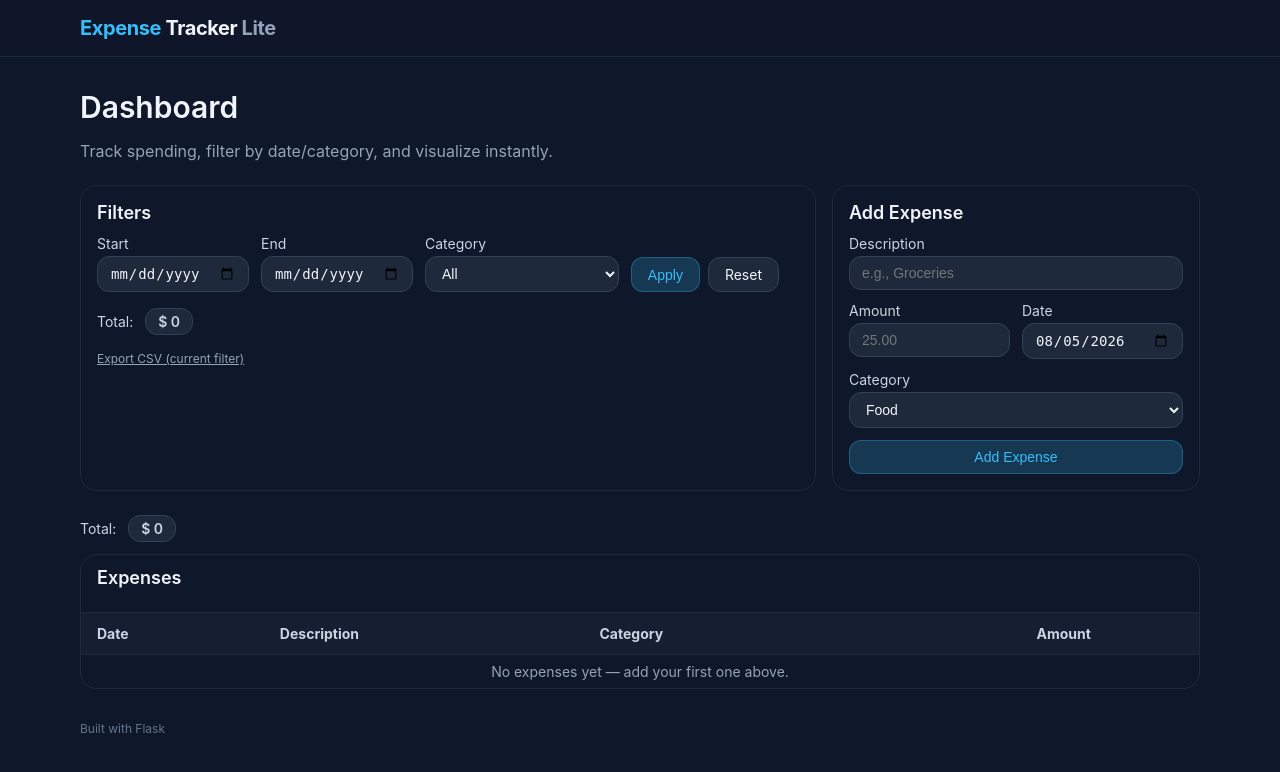
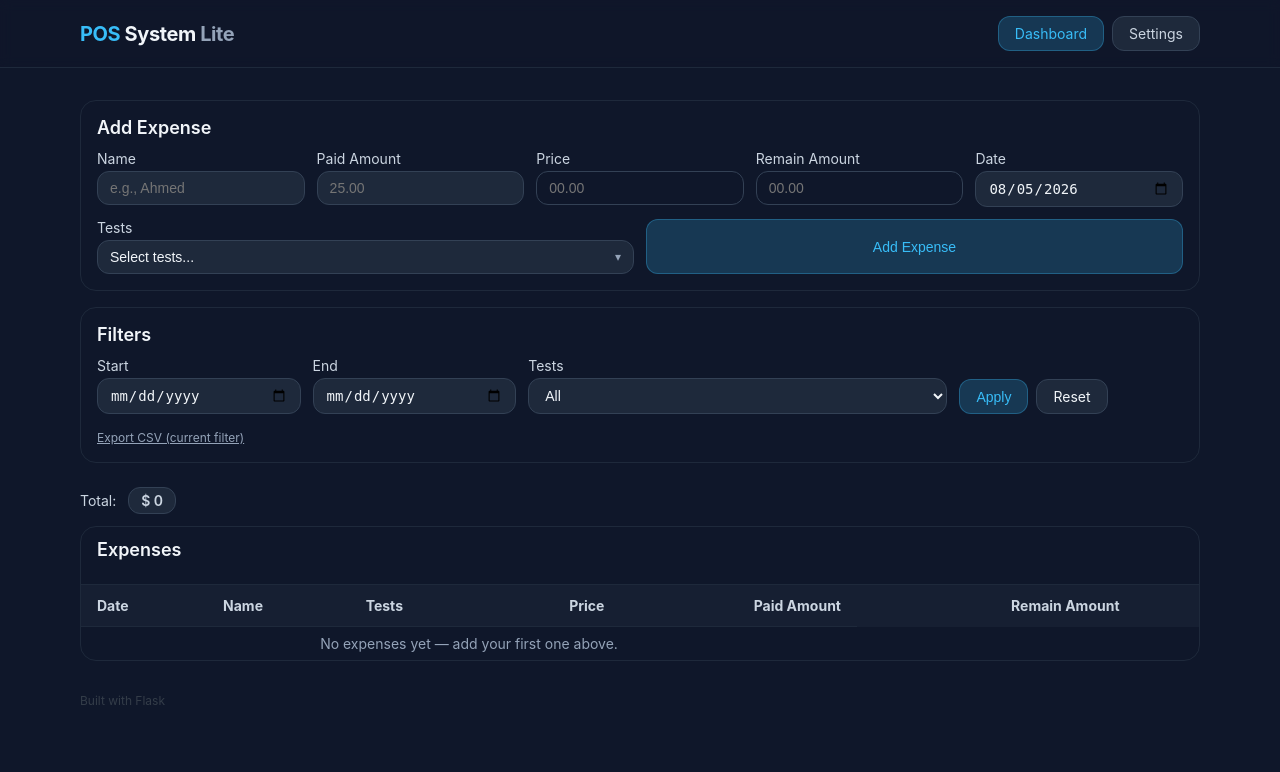
Before and after one commit to MahmoudAlQataa/Simple-POS-System, a Flask app: page / in a window 1280 px wide. Shown: the top 772 px of the page. Run offline with Flask 3, Linux system fonts and the light colour scheme.

Commit message:
Edit: rebuild some features, and ui

```diff
--- a/app.py
+++ b/app.py
@@ -17,16 +17,28 @@ class Expense(db.Model):
     #__tablename__ = "Expense" # if you want to spicefai the tabel name
     # intialising the columns
     id = db.Column(db.Integer, primary_key=True)
-    description = db.Column(db.String(120), nullable=False)
-    amount = db.Column(db.Float, nullable=False)
+    name = db.Column(db.String(120), nullable=False)
+    price = db.Column(db.Float, nullable=False)
+    paid_amount = db.Column(db.Float, nullable=False)
+    remain_amount = db.Column(db.Float, nullable=False)
     category = db.Column(db.String(50), nullable=False)
     date = db.Column(db.Date, nullable=False, default=date.today)
+
+# Define the Test table (model).
+class Test(db.Model):
+    id = db.Column(db.Integer, primary_key=True)
+    name = db.Column(db.String(120), nullable=False)
+    price = db.Column(db.Float, nullable=False)
 
 with app.app_context(): # Enter the Flask application context. (# go in the env)
     db.create_all() # Create all tables defined by the models (if they don't already exist).
 
 # we need to make it entered by the user
-CATEGORIES =['Food', 'Transport', 'Rent', 'Utilities', 'Health']
+def get_tests():
+    tests = Test.query.order_by(Test.id.desc()).all()
+    return tests
+    # return [t.name for t in tests] # just the name
+    # return CATEGORIES
 
 def parse_date_or_none(s: str):
     if not s:
@@ -66,11 +78,11 @@ def index():
 
     # pulling the data from the db
     expenses = q.order_by(Expense.date.desc(), Expense.id.desc()).all()
-    total = round(sum(e.amount for e in expenses), 2) # sum of amount
+    total = round(sum(e.price for e in expenses), 2) # sum of price
 
     return render_template(
         "index.html",
-        categories=CATEGORIES,
+        categories=get_tests(),
         today=date.today().isoformat(),
         expenses=expenses,
         total=total,
@@ -84,20 +96,22 @@ def index():
 @app.route("/add", methods=['POST']) # pulling the data from the front-end
 def add(): # the data send by method='POST', action={{url_for('add')}}
     # pulling the data
-    description = (request.form.get("description") or "").strip() # this mean return somthing or an empety string but don't return null
-    amount_str = (request.form.get("amount") or "").strip()
+    name = (request.form.get("name") or "").strip() # this mean return somthing or an empety string but don't return null
+    price_str = (request.form.get("price") or "").strip()
+    paid_amount_str = (request.form.get("paid_amount") or "").strip()
+    remain_amount_str = (request.form.get("remain_amount") or "").strip()
     category = (request.form.get("category") or "").strip()
     date_str = (request.form.get("date") or "").strip()
 
     # making sure that the user enter the full data
-    if not description or not amount_str or not category:
+    if not name or not paid_amount_str or not price_str or not category:
         flash("please Fill the Missing Data", "error") # the error massage
         return redirect(url_for("index"))
 
     # making sure the user entered a valid num (+num)
     try:
-        amount = float(amount_str)
-        if amount <= 0:
+        paid_amount = float(paid_amount_str)
+        if paid_amount <= 0:
             raise ValueError # calling the error massage
     except ValueError:
         flash("Amount Must be a Positive Number", "error")
@@ -108,9 +122,16 @@ def add(): # the data send by method='POST', action={{url_for('add')}}
         d = datetime.strptime(date_str, "%Y-%m-%d").date() if date_str else date.today()
     except ValueError:
         d = date.today
+    #
+    try:
+        price = float(price_str) if price_str else 0.0
+        remain_amount = paid_amount - price
+    except ValueError:
+        flash("Invalid price value", "error")
+        return redirect(url_for("index"))
 
     # adding the data into the database
-    e = Expense(description=description, amount=amount, category=category, date=d)
+    e = Expense(name=name, price=price, paid_amount=paid_amount, remain_amount=remain_amount, category=category, date=d)
     db.session.add(e)
     db.session.commit()
 
@@ -127,6 +148,45 @@ def delete(expense_id):
     flash("Expense deleted", "success") # Flash a success massage
     return redirect(url_for("index")) # Redirect back to the index page
 
+# settings route - add a new test (name + price)
+@app.route("/settings", methods=["GET"])
+def settings():
+    tests = Test.query.order_by(Test.id.desc()).all()
+    return render_template("settings.html", tests=tests)
+
+# add test route
+@app.route("/settings/add", methods=["POST"])
+def add_test():
+    name = (request.form.get("name") or "").strip()
+    price_str = (request.form.get("price") or "").strip()
+
+    if not name or not price_str:
+        flash("please Fill the Missing Data", "error")
+        return redirect(url_for("settings"))
+
+    try:
+        price = float(price_str)
+        if price <= 0:
+            raise ValueError
+    except ValueError:
+        flash("Price Must be a Positive Number", "error")
+        return redirect(url_for("settings"))
+
+    t = Test(name=name, price=price)
+    db.session.add(t)
+    db.session.commit()
+
+    flash("Test added", "success")
+    return redirect(url_for("settings"))
+
+# Delete test route
+@app.route("/settings/delete/<int:test_id>", methods=["POST"])
+def delete_test(test_id):
+    t = Test.query.get_or_404(test_id)
+    db.session.delete(t)
+    db.session.commit()
+    flash("Test deleted", "success")
+    return redirect(url_for("settings"))
 
 # export route
 @app.route("/export.csv")
@@ -150,10 +210,10 @@ def export_csv():
         q = q.filter(Expense.category == selected_category)
 
     expenses = q.order_by(Expense.date.desc(), Expense.id.desc()).all() # pulling the data from the db
-    lines = ["date, description, amount, category"]
+    lines = ["date, name, category, price, paid_amount, remain_amount"] # header line
 
     for e in expenses:
-        lines.append(f"{e.date.isoformat()}, {e.description}, {e.category}, {e.amount:.2f}")
+        lines.append(f"{e.date.isoformat()}, {e.name}, {e.category}, {e.price:.2f}, {e.paid_amount:.2f}, {e.remain_amount:.2f}")
     csv_data = "\n".join(lines)
 
     fname_start = start_str or "all"
--- a/static/css/style.css
+++ b/static/css/style.css
@@ -56,6 +56,39 @@ a {
   color: #94a3b8; /* slate-400 */
 }
 
+.header-inner {
+  display: flex;
+  align-items: center;
+  justify-content: space-between;
+  flex-wrap: wrap;
+  gap: 12px;
+}
+
+.nav-links {
+  display: flex;
+  gap: 8px;
+}
+
+.nav-link {
+  padding: 8px 16px;
+  border-radius: 12px;
+  font-size: 14px;
+  border: 1px solid #334155; /* slate-700 */
+  background-color: #1e293b; /* slate-800 */
+  color: #cbd5e1; /* slate-300 */
+}
+
+.nav-link:hover {
+  background-color: #334155;
+  color: #f1f5f9;
+}
+
+.nav-link-active {
+  background-color: rgba(56, 189, 248, 0.2);
+  color: #38bdf8;
+  border-color: rgba(56, 189, 248, 0.3);
+}
+
 /* ============ Main ============ */
 .main-content {
   padding-top: 32px;
@@ -108,8 +141,18 @@ a {
 
 /* ============ Grid Layout ============ */
 .grid-layout {
+  display: flex;
+  flex-direction: column;
+  /* display: grid;
+  grid-template-columns: 1fr; */
+  gap: 16px;
+}
+
+.grid-layout-setting {
+  /* display: flex;
+  flex-direction: column; */
   display: grid;
-  grid-template-columns: 1fr;
+  grid-template-columns: 1fr 1fr;
   gap: 16px;
 }
 
@@ -121,6 +164,7 @@ a {
 
 /* ============ Card ============ */
 .card {
+
   border: 1px solid #1e293b;
   background-color: #0f172a;
   border-radius: 16px;
@@ -170,6 +214,12 @@ a {
 
 .field-row {
   display: grid;
+  grid-template-columns: 1fr 1fr 1fr 1fr 1fr;
+  gap: 12px;
+}
+
+.field-row2 {
+  display: grid;
   grid-template-columns: 1fr 1fr;
   gap: 12px;
 }
@@ -182,6 +232,12 @@ a {
   color: #f1f5f9;
   padding: 8px 12px;
   font-size: 14px;
+}
+
+.input-readonly {
+  background-color: #0f172a; /* أغمق شوي من الحقول العادية */
+  color: #94a3b8;
+  cursor: not-allowed;
 }
 
 .filters-actions {
@@ -208,6 +264,7 @@ a {
   background-color: rgba(56, 189, 248, 0.2);
   color: #38bdf8;
   border-color: rgba(56, 189, 248, 0.3);
+  padding: 8px 16px;
 }
 
 .btn-primary:hover {
@@ -233,6 +290,62 @@ a {
 .btn-sm {
   font-size: 12px;
   padding: 4px 12px;
+}
+
+/* ============ Multiselect Dropdown ============ */
+.multiselect {
+  position: relative;
+}
+
+.multiselect-toggle {
+  display: flex;
+  align-items: center;
+  justify-content: space-between;
+  cursor: pointer;
+  text-align: left;
+}
+
+.multiselect-arrow {
+  color: #94a3b8;
+  font-size: 12px;
+  margin-left: 8px;
+}
+
+.multiselect-panel {
+  display: none;
+  position: absolute;
+  top: calc(100% + 4px);
+  left: 0;
+  right: 0;
+  z-index: 20;
+  max-height: 220px;
+  overflow-y: auto;
+  background-color: #1e293b;
+  border: 1px solid #334155;
+  border-radius: 12px;
+  padding: 8px;
+}
+
+.multiselect-panel.open {
+  display: block;
+}
+
+.multiselect-item {
+  display: flex;
+  align-items: center;
+  gap: 8px;
+  padding: 6px 8px;
+  border-radius: 8px;
+  font-size: 14px;
+  cursor: pointer;
+}
+
+.multiselect-item:hover {
+  background-color: #334155;
+}
+
+.multiselect-item input {
+  cursor: pointer;
 }
 
 /* ============ Total / Export ============ */
@@ -340,5 +453,5 @@ a {
 .site-footer {
   padding-bottom: 32px;
   font-size: 12px;
-  color: #64748b; /* slate-500 */
+  color: #343d49; /* slate-500 */
 }
--- a/static/js/main.js
+++ b/static/js/main.js
@@ -4,3 +4,74 @@
 document.addEventListener("DOMContentLoaded", function () {
   console.log("Expense Tracker Lite loaded.");
 });
+
+document.addEventListener("DOMContentLoaded", function () {
+
+  const testCheckboxes = document.querySelectorAll(".test-checkbox");
+  const priceInput = document.getElementById("price");
+  const paidInput = document.getElementById("paid_amount");
+  const remainInput = document.getElementById("remain_amount");
+  const categoryInput = document.getElementById("category");
+  const toggleBtn = document.getElementById("testsToggleBtn");
+  const toggleLabel = document.getElementById("testsToggleLabel");
+  const panel = document.getElementById("testsPanel");
+  const dropdown = document.getElementById("testsDropdown");
+
+  // فتح / إغلاق القائمة
+  if (toggleBtn) {
+    toggleBtn.addEventListener("click", function (e) {
+      e.stopPropagation();
+      panel.classList.toggle("open");
+    });
+  }
+
+  // سكر القائمة لو ضغط المستخدم برا الدروب داون
+  document.addEventListener("click", function (e) {
+    if (dropdown && !dropdown.contains(e.target)) {
+      panel.classList.remove("open");
+    }
+  });
+
+  function updateSelection() {
+    const selected = [];
+    let total = 0;
+
+    testCheckboxes.forEach(function (checkbox) {
+      if (checkbox.checked) {
+        selected.push(checkbox.value);
+        total += parseFloat(checkbox.dataset.price) || 0;
+      }
+    });
+
+    // تحديث الحقل المخفي (category) بأسماء التحاليل المختارة
+    categoryInput.value = selected.join(", ");
+
+    // تحديث نص الزر
+    toggleLabel.textContent = selected.length > 0
+      ? selected.join(", ")
+      : "Select tests...";
+
+    // تحديث السعر
+    if (priceInput) {
+      priceInput.value = total.toFixed(2);
+    }
+
+    calculateRemain();
+  }
+
+  function calculateRemain() {
+    if (!priceInput || !paidInput || !remainInput) return;
+    const price = parseFloat(priceInput.value) || 0;
+    const paid = parseFloat(paidInput.value) || 0;
+    remainInput.value = (paid - price).toFixed(2);
+  }
+
+  testCheckboxes.forEach(function (checkbox) {
+    checkbox.addEventListener("change", updateSelection);
+  });
+
+  if (paidInput) {
+    paidInput.addEventListener("input", calculateRemain);
+  }
+
+});
--- a/templates/base.html
+++ b/templates/base.html
@@ -4,7 +4,7 @@
 <head>
   <meta charset="utf-8" />
   <meta name="viewport" content="width=device-width, initial-scale=1" />
-  <title>{% block title %}Expense Tracker Lite{% endblock %}</title>
+  <title>{% block title %}POS SYSTEM Lite{% endblock %}</title>
 
   <link rel="stylesheet" href="{{ url_for('static', filename='css/style.css') }}" />
   {% block head_extra %}{% endblock %}
@@ -12,11 +12,22 @@
 
 <body>
   <header class="site-header">
-    <div class="container">
+    <div class="container header-inner">
       <a href="#" class="logo">
-        <span class="brand-text">Expense</span> Tracker
+        <span class="brand-text">POS</span> System
         <span class="muted">Lite</span>
       </a>
+
+      <nav class="nav-links">
+        <a href="{{ url_for('index') }}"
+          class="nav-link {% if request.endpoint == 'index' %}nav-link-active{% endif %}">
+          Dashboard
+        </a>
+        <a href="{{ url_for('settings') }}"
+          class="nav-link {% if request.endpoint == 'settings' %}nav-link-active{% endif %}">
+          Settings
+        </a>
+      </nav>
     </div>
   </header>
 
--- a/templates/index.html
+++ b/templates/index.html
@@ -1,15 +1,82 @@
 {% extends "base.html" %}
 
-{% block title %}Dashboard · Expense Tracker{% endblock %}
+{% block title %}Dashboard · POS{% endblock %}
 
 {% block content %}
-<h1 class="page-title">Dashboard</h1>
+<!-- <h1 class="page-title">Dashboard</h1>
 <p class="page-subtitle">
   Track spending, filter by date/category, and visualize instantly.
-</p>
+</p> -->
 
 <!-- Filters + Add form -->
 <div class="grid-layout">
+
+
+
+  <!-- Add Expense -->
+  <section class="card">
+    <h2 class="card-title">Add Expense</h2>
+    <form method="post" action="{{url_for('add')}}" class="add-form">
+      <div class="field-row">
+        <label class="field">
+          <span class="field-label">Name</span>
+          <input name="name" placeholder="e.g., Ahmed" class="input" />
+        </label>
+        <label class="field">
+          <span class="field-label">Paid Amount</span>
+          <input name="paid_amount" id="paid_amount" type="number" step="0.01" min="0.01" placeholder="25.00"
+            class="input" />
+        </label>
+        <label class="field">
+          <span class="field-label">Price</span>
+          <input name="price" id="price" type="number" step="0.01" min="0.01" placeholder="00.00"
+            class="input input-readonly" readonly />
+        </label>
+        <label class="field">
+          <span class="field-label">Remain Amount</span>
+          <input name="remain_amount" id="remain_amount" type="number" step="0.01" min="0.01" placeholder="00.00"
+            class="input input-readonly" readonly />
+        </label>
+        <label class="field">
+          <span class="field-label">Date</span>
+          <input name="date" type="date" value="{{ today }}" class="input" />
+        </label>
+      </div>
+
+      <div class="field-row2">
+
+        <label class="field">
+          <span class="field-label">Tests</span>
+
+          <div class="multiselect" id="testsDropdown">
+            <button type="button" class="multiselect-toggle input" id="testsToggleBtn">
+              <span id="testsToggleLabel">Select tests...</span>
+              <span class="multiselect-arrow">▾</span>
+            </button>
+
+            <div class="multiselect-panel" id="testsPanel">
+              {% for t in categories %}
+              <label class="multiselect-item">
+                <input type="checkbox" class="test-checkbox" value="{{ t.name }}" data-price="{{ t.price }}" />
+                <span>{{ t.name }} — ${{ '%.2f'|format(t.price) }}</span>
+              </label>
+              {% endfor %}
+            </div>
+          </div>
+
+          <!-- هاد الحقل هو يلي فعلياً بينبعت للسيرفر -->
+          <input type="hidden" name="category" id="category" />
+        </label>
+
+        <button class="btn btn-primary btn-block" type="submit">
+          Add Expense
+        </button>
+
+      </div>
+
+    </form>
+  </section>
+
 
   <!-- Filters -->
   <section class="card card-filters">
@@ -24,12 +91,12 @@
         <input name="end" value="{{ end_str or '' }}" type="date" class="input" />
       </label>
       <label class="field field-wide">
-        <span class="field-label">Category</span>
+        <span class="field-label">Tests</span>
         <select name="category" class="input">
           <option value="">All</option>
 
           {% for c in categories %} <!-- pulling the category -->
-          <option value="{{ c }}" {% if selected_category==c %} selected {% endif %}>{{ c }}</option>
+          <option value="{{ c.name }}" {% if selected_category in c.name %} selected {% endif %}>{{ c.name }}</option>
           {% endfor %}
 
         </select>
@@ -44,13 +111,14 @@
       </div>
     </form>
 
+
     <!-- Total -->
-    <div class="total-line">
-      <span class="mr-2">Total:</span>
-      <span class="total-badge">
-        ${{ '%2.f'|format(total or 0) }}
-      </span>
-    </div>
+    <!-- <div class="total-line">
+        <span class="mr-2">Total:</span>
+        <span class="total-badge">
+          ${{ '%2.f'|format(total or 0) }}
+        </span>
+      </div> -->
 
     <!-- Export link -->
     <div class="export-line">
@@ -59,44 +127,12 @@
         Export CSV (current filter)
       </a>
     </div>
+
   </section>
 
-  <!-- Add Expense -->
-  <section class="card">
-    <h2 class="card-title">Add Expense</h2>
-    <form method="post" action="{{url_for('add')}}" class="add-form">
-      <label class="field">
-        <span class="field-label">Description</span>
-        <input name="description" placeholder="e.g., Groceries" class="input" />
-      </label>
-      <div class="field-row">
-        <label class="field">
-          <span class="field-label">Amount</span>
-          <input name="amount" type="number" step="0.01" min="0.01" placeholder="25.00" class="input" />
-        </label>
-        <label class="field">
-          <span class="field-label">Date</span>
-          <input name="date" type="date" value="{{ today }}" class="input" />
-        </label>
-      </div>
-      <label class="field">
-        <!-- this is the section where you should do your stuff into it -->
-        <span class="field-label">Category</span>
-        <select name="category" class="input">
 
-          {% for c in categories %} <!-- pulling the categories -->
 
-          <option value="{{ c }}">{{ c }}</option>
 
-          {% endfor %}
-
-        </select>
-      </label>
-      <button class="btn btn-primary btn-block" type="submit">
-        Add Expense
-      </button>
-    </form>
-  </section>
 </div>
 
 <!-- Total (global) -->
@@ -117,9 +153,11 @@
       <thead>
         <tr>
           <th class="text-left">Date</th>
-          <th class="text-left">Description</th>
-          <th class="text-left">Category</th>
-          <th class="text-right">Amount</th>
+          <th class="text-left">Name</th>
+          <th class="text-left">Tests</th>
+          <th class="text-right">Price</th>
+          <th class="text-right">Paid Amount</th>
+          <th class="text-right">Remain Amount</th>
           <th></th>
         </tr>
       </thead>
@@ -132,9 +170,11 @@
         <tr>
           <!-- looping in the data -->
           <td>{{ e.date.strftime("%Y-%m-%d") if e.date else '' }}</td>
-          <td>{{ e.description }}</td>
+          <td>{{ e.name }}</td>
           <td>{{ e.category }}</td>
-          <td class="text-right">${{ '%.2f'|format(e.amount) }}</td> <!-- formating for 2 digets , -->
+          <td class="text-right">${{ '%.2f'|format(e.price) }}</td> <!-- formating for 2 digets , -->
+          <td class="text-right">${{ '%.2f'|format(e.paid_amount) }}</td>
+          <td class="text-right">${{ '%.2f'|format(e.remain_amount) }}</td>
           <td class="text-right">
 
 
```
Also changed, not shown: templates/settings.html (added, +83 -0 lines).
